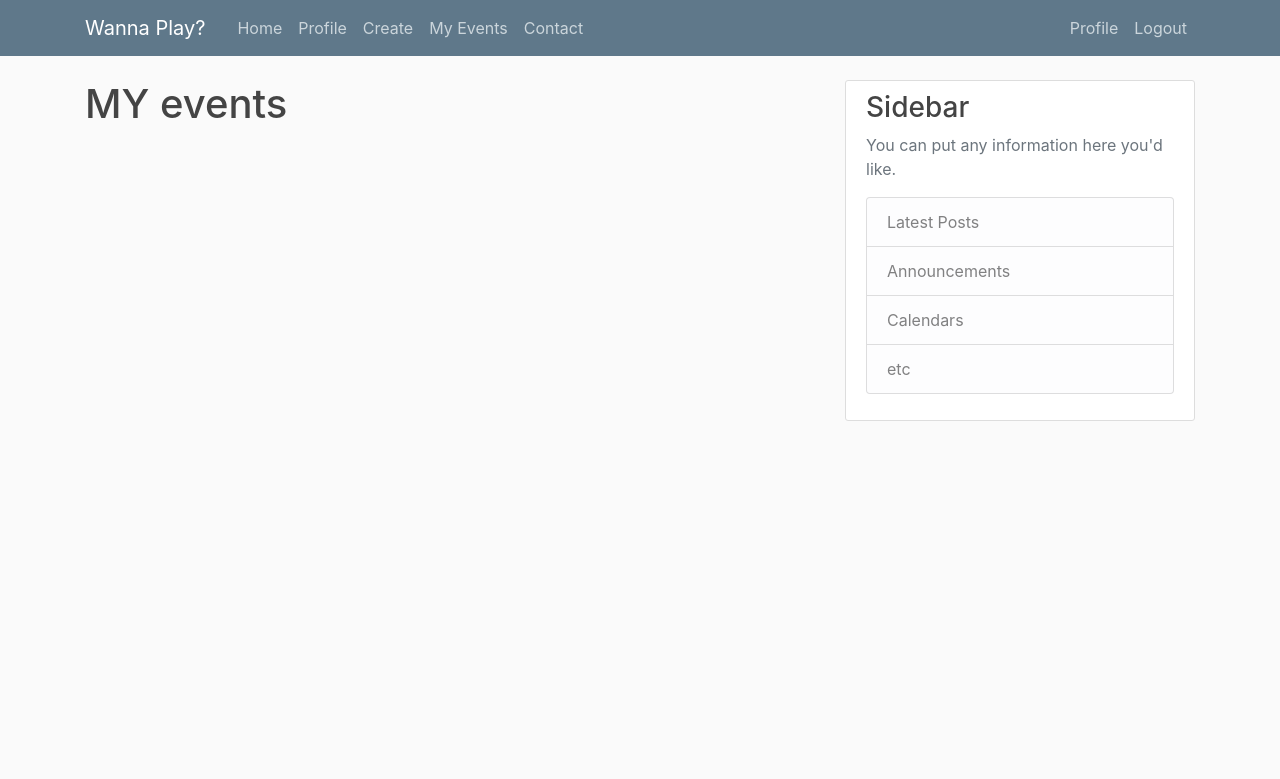
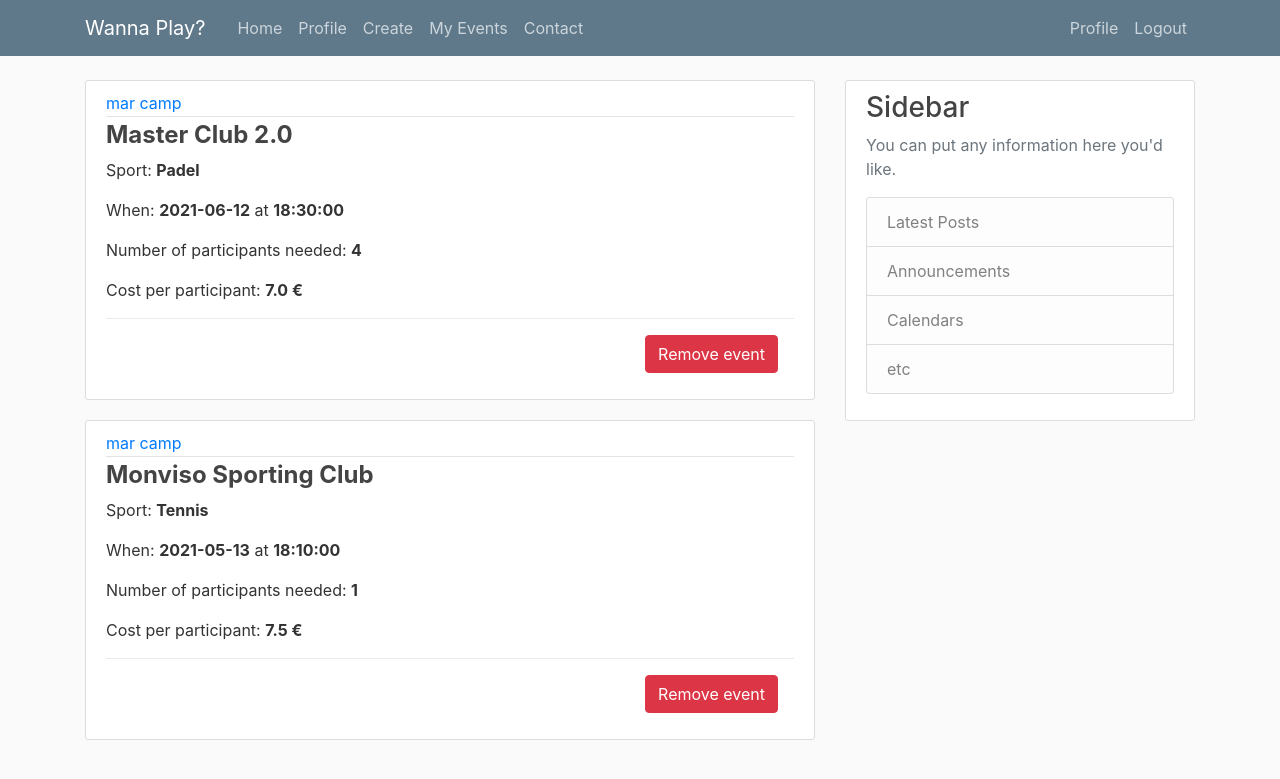
Before and after one commit to martacampra/projectIS-group21, a Flask app: page /myevents in a window 1280 px wide. Shown: the top 779 px of the page. Run offline with Flask 2, Linux system fonts and the light colour scheme; a user stored in the database is signed in; data comes from the database, SQL or seed files in the repository; some libraries are stand-ins or nearby versions.

Commit message:
31-12-20 version

```diff
--- a/flaskblog/routes.py
+++ b/flaskblog/routes.py
@@ -1,18 +1,41 @@
 import os
-# import secrets
-
-from flask import render_template, url_for, flash, redirect, session, request
+#import secrets
+from PIL import Image
+from flask import render_template, url_for, flash, redirect, session, request, abort
 from flaskblog import app, bcrypt, db
 from flaskblog.forms import RegistrationForm, LoginForm, UpdateProfileForm, CreateForm, UpdatePlaceForm
 from flaskblog.models import User, Club, Sport, SportPlayed, Event, Participant
 from flask_login import login_user, current_user, logout_user, login_required
-from flask_user import roles_required
+from flask_mail import Mail, Message
 
-available_sports = []
-available_place = []
+available_place=[]
+available_sports=[]
 
 
-sports = [{'name': 'Basketball'}, {'name': 'Beachvolley'}, {'name': 'Football'}, {'name': 'Padel'}, {'name': 'Tennis'}]
+
+def save_picture(form_picture):
+    random_hex = secrets.token_hex(8)
+    _, f_ext = os.path.splitext(form_picture.filename)
+    picture_fn = random_hex + f_ext
+    picture_path = os.path.join(app.root_path, 'static/profile_pics', picture_fn)
+    form_picture.save(picture_path)
+
+    return picture_fn
+
+posts = [
+    {
+        'author': 'Marta Campra',
+        'title': 'Event 1',
+        'content': 'First post content',
+        'date_posted': 'December 7, 2020'
+    },
+    {
+        'author': 'Francesca Romana Calvi',
+        'title': 'Event 2',
+        'content': 'Second post content',
+        'date_posted': 'December 8, 2020'
+    }
+]
 
 places = [
     {
@@ -43,14 +66,30 @@ places = [
     }
 ]
 
-sports = [{'name': 'Basketball'}, {'name': 'Beachvolley'}, {'name': 'Football'}, {'name': 'Padel'}, {'name': 'Tennis'}]
+sports=[
+    {
+        'name': 'Basketball'
+    },
+    {
+        'name': 'Beachvolley'
+    },
+    {
+        'name': 'Football'
+    },
+    {
+        'name': 'Padel'
+    },
+    {
+        'name': 'Tennis'
+    }
+]
 
-
+#@app.route("/")
 @app.route("/home")
 @login_required
 def home():
     posts = Event.query.all()
-    return render_template('home.html', post=posts)
+    return render_template('home.html', posts=posts)
 
 
 
@@ -58,7 +97,6 @@ def home():
 @app.route("/profile", methods=['GET', 'POST'])
 @login_required
 def profile():
-
     form = UpdateProfileForm()
     available_sports = []
     for x in Sport.query.all():
@@ -69,6 +107,10 @@ def profile():
     form.sport3.choices = available_sports
 
     if form.validate_on_submit():
+        #us = SportPlayed.query.filter_by(played=current_user).all()
+        #db.session.delete(us)
+        #db.session.commit()
+
         if form.picture.data:
             picture_file = save_picture(form.picture.data)
             current_user.image_file = picture_file
@@ -78,17 +120,13 @@ def profile():
         current_user.birthdate = form.birthdate.data
 
         s1 = Sport.query.filter_by(name=form.sport1.data).first()
-        sport_play1 = SportPlayed (level=form.level1.data, played=current_user, sport=s1)
+        sport_play1 = SportPlayed(level=form.level1.data, played=current_user, sport=s1)
 
-        #s2 = Sport.query.filter_by(name=form.sport2.data).first()
-        #sport_play2 = SportPlayed(level=form.level2.data, played=current_user, sport=s2)
+        s2 = Sport.query.filter_by(name=form.sport2.data).first()
+        sport_play2 = SportPlayed(level=form.level2.data, played=current_user, sport=s2)
 
-        #u1 = SportPlayed.query.filter_by(level=form.level1.data).first()
-        u1 = SportPlayed.query.filter_by(played=current_user)
-
-        db.session.delete(u1)
         db.session.add(sport_play1)
-        #db.session.add(sport_play2)
+        db.session.add(sport_play2)
         db.session.commit()
         flash('Your account has been updated!', 'success')
         return redirect(url_for('profile'))
@@ -97,26 +135,26 @@ def profile():
         form.surname.data = current_user.surname
         form.email.data = current_user.email
         form.birthdate.data = current_user.birthdate
+        form.level1.data = SportPlayed.query.filter_by(level=form.level1.data).first()
 
     image_file = url_for('static', filename='profile_pics/' + current_user.image_file)
-
-
 
     return render_template('profile.html', title='Profile',
                            image_file=image_file, form=form)
 
-
-
-
 @app.route("/myevents")
 @login_required
 def myevents():
-    return render_template('myevents.html', title='My Events')
+    posts = Event.query.filter_by(user_id = current_user.id).all()
+    #pa = Participant.query.filter_by(joined=current_user).all()
+    #parts = Event.query.filter_by(id=pa)
 
+    return render_template('myevents.html', title='My Events', posts=posts)
 
 @app.route("/contact")
 def contact():
     return render_template('contact.html', title='Contact sports club', places=places)
+
 
 
 @app.route("/register", methods=['GET', 'POST'])
@@ -126,14 +164,13 @@ def register():
     form = RegistrationForm()
     if form.validate_on_submit():
         hashed_password = bcrypt.generate_password_hash(form.password.data).decode('utf-8')
-        user = User(name=form.name.data, surname=form.surname.data, birthdate=form.birthdate.data,
-                    email=form.email.data, password=hashed_password)
+        user = User(name=form.name.data,surname=form.surname.data, birthdate= form.birthdate.data, email=form.email.data, password=hashed_password)
+
         db.session.add(user)
         db.session.commit()
         flash('Your account has been created! You are now able to log in', 'success')
         return redirect(url_for('login'))
     return render_template('register.html', title='Register', form=form)
-
 
 @app.route("/", methods=['GET', 'POST'])
 @app.route("/login", methods=['GET', 'POST'])
@@ -157,10 +194,10 @@ def logout():
     logout_user()
     return redirect(url_for('home'))
 
-
 @app.route("/create", methods=['GET', 'POST'])
 @login_required
 def create():
+
     available_place = []
     for c in Club.query.all():
         p = (str(c.name), str(c.name).capitalize())
@@ -174,31 +211,71 @@ def create():
     form = CreateForm()
     print('look here:')
     print(form.place.choices)
-    form.place.choices = available_place
-    form.sport.choices = available_sports  #
+    form.place.choices=available_place
+    form.sport.choices=available_sports
 
     if form.validate_on_submit():
         c = Club.query.filter_by(name=form.place.data).first()
         s = Sport.query.filter_by(name=form.sport.data).first()
 
-        event = Event(date=form.date.data, time=form.time.data, cost=form.cost.data,
-                      np=form.np.data, creator=current_user, place=c, sportevent=s)
+        event = Event(date=form.date.data, time=form.time.data, cost=form.cost.data, np=form.np.data,
+                      creator=current_user, place=c, sportevent=s)
 
         db.session.add(event)
         db.session.commit()
         flash('Your event has been created!', 'success')
-        return redirect(url_for('home'))
+        return redirect(url_for('myevents'))
+
     return render_template('create.html', title='Create', form=form)
+
+
+
+#@app.route("/update", methods=['GET', 'POST'])
+#def update_place2():
+ #   form=UpdatePlaceForm()
+  #  p=(form.place.data, form.place.data.capitalized)
+   # available_place.append(p)
+
+
+@app.route("/myevents/<int:event_id>/remove", methods=['POST'])
+@login_required
+def remove(event_id):
+    event = Event.query.get_or_404(event_id)
+    if event.creator != current_user:
+        abort(403)
+    db.session.delete(event)
+    db.session.commit()
+    flash('Your event has been removed!', 'success')
+    return redirect(url_for('myevents'))
+
+
+@app.route("/home/<int:event_id>/join", methods=['POST'])
+@login_required
+def join(event_id):
+    event = Event.query.get_or_404(event_id)
+    participant = Participant(joined=current_user, part=event)
+    if event.creator == current_user:
+        abort(403)
+        #flash('You cannot join your event.', 'success')
+    db.session.add(participant)
+    db.session.commit()
+    flash('You have joined the event, check MyEvents!', 'success')
+    return redirect(url_for('home'))
 
 
 @app.route("/getplace", methods=['GET', 'POST'])
 def getplace():
-    for p in places:  #
-        c = Club(name=p['name'], address=p['address'], phone=p['telephone'])
-        db.session.add(c)
-        db.session.commit()
 
-    available_place = []
+    for p in places:
+        c= Club(name=p['name'], address=p['address'], phone=p['telephone'])
+        if Club.query.filter_by(phone=p['telephone']).first():
+            break
+        else:
+            db.session.add(c)
+            db.session.commit()
+
+
+    available_place=[]
     for c in Club.query.all():
         p = (str(c.name), str(c.name).capitalize())
         available_place.append(p)
@@ -210,10 +287,13 @@ def getplace():
 def getsport():
     available_sports = []
 
-    for s in sports:  #
+    for s in sports:
         x = Sport(name=s['name'])
-        db.session.add(x)
-        db.session.commit()
+        if Sport.query.filter_by(name=s['name']).first():
+            break
+        else:
+            db.session.add(x)
+            db.session.commit()
 
     for x in Sport.query.all():
         s = (str(x.name), str(x.name).capitalize())
--- a/flaskblog/templates/myevents.html
+++ b/flaskblog/templates/myevents.html
@@ -1,6 +1,54 @@
 <!DOCTYPE html>
 <html lang="en">
+
 {% extends "layout.html" %}
 {% block content %}
-    <h1>MY events</h1>
+    {% for event in posts %}
+        <article class="media content-section">
+          <div class="media-body">
+            <div class="article-metadata">
+             <!-- <a class="mr-2" href="#">{{ event.date }}</a>
+              <small class="text-muted">{{ event.time }}</small> -->
+                <a class="mr-2" href="#">{{ event.creator.name }} {{ event.creator.surname }}</a>
+            </div>
+            <h4><a class="article-content" > <b>{{ event.place.name }}</b></a></h4>
+              <p class="article-content"> Sport: <b> {{ event.sportevent.name }}  </b> </p>
+              <p class="article-content"> When: <b>{{ event.date }}</b> at <b>{{ event.time }} </b> </p>
+            <p class="article-content"> Number of participants needed: <b>{{ event.np }}</b></p>
+              <p class="article-content"> Cost per participant: <b> {{ event.cost }} € </b> </p>
+
+
+        <div class="modal-footer">
+
+          <form action="{{ url_for('remove', event_id=event.id) }}" method="POST">
+            <input class="btn btn-danger" type="submit" value="Remove event">
+          </form>
+        </div>
+          </div>
+        </article>
+    {% endfor %}
+    {% for event in parts %}
+        <article class="media content-section">
+          <div class="media-body">
+            <div class="article-metadata">
+             <!-- <a class="mr-2" href="#">{{ event.date }}</a>
+              <small class="text-muted">{{ event.time }}</small> -->
+                <a class="mr-2" href="#">{{ event.creator.name }} {{ event.creator.surname }}</a>
+            </div>
+            <h4><a class="article-content" > <b>{{ event.place.name }}</b></a></h4>
+              <p class="article-content"> Sport: <b> {{ event.sportevent.name }}  </b> </p>
+              <p class="article-content"> When: <b>{{ event.date }}</b> at <b>{{ event.time }} </b> </p>
+            <p class="article-content"> Number of participants needed: <b>{{ event.np }}</b></p>
+              <p class="article-content"> Cost per participant: <b> {{ event.cost }} € </b> </p>
+
+
+        <div class="modal-footer">
+
+          <form action="{{ url_for('cancel', event_id=event.id) }}" method="POST">
+            <input class="btn btn-danger" type="submit" value="Cancel participation">
+          </form>
+        </div>
+          </div>
+        </article>
+    {% endfor %}
 {% endblock content %}
```
Also changed, not shown: flaskblog/__init__.py (+1 -6 lines), flaskblog/forms.py (+30 -5 lines), flaskblog/models.py (+55 -60 lines), flaskblog/templates/home.html (+10 -1 lines), flaskblog/site.db.
